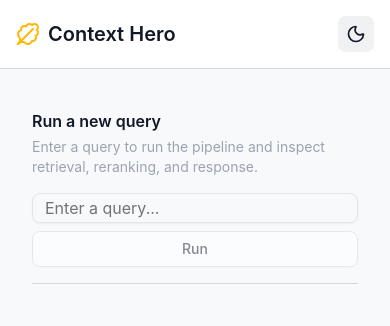
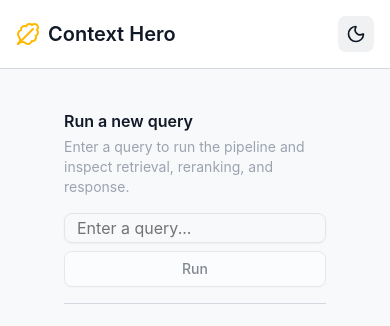
Before and after one commit to mark-mansfield/context-optimzer, a React (Vite) app: page / in a window 390 px wide. Shown: the top 326 px of the page. Built offline with nearby package versions, Linux system fonts and the light colour scheme.

Commit message:
add breakpoints and limit the largest width of the content

```diff
--- a/src/dashboard/Dashboard.tsx
+++ b/src/dashboard/Dashboard.tsx
@@ -62,18 +62,15 @@
   }
 
   return (
-    <main className="flex min-h-screen bg-bg-primary text-text-primary">
-      <section className="flex min-w-0 flex-1 flex-col gap-8">
+    <main className="min-h-screen bg-bg-primary text-text-primary">
       <header className="flex w-full items-center p-4 justify-between border-b border-border bg-bg-surface">
         <h1 className="flex items-center gap-2 text-xl font-semibold">
-            <LeafyGreen
-              className="size-6 shrink-0 text-amber-400"
-              aria-hidden
-            />
+          <LeafyGreen className="size-6 shrink-0 text-amber-400" aria-hidden />
           Context Hero
         </h1>
         <ThemeToggle />
       </header>
+      <section className="mx-auto flex min-w-0 max-w-(--breakpoint-5xl) flex-1 flex-col gap-8 p-8">
         <div className="p-8 flex flex-col gap-4 py-2">
           <div className="flex flex-col gap-1">
             <h2 className="text-base font-semibold">Run a new query</h2>
--- a/src/dashboard/index.css
+++ b/src/dashboard/index.css
@@ -4,8 +4,17 @@
 
 @custom-variant dark (&:where(.dark, .dark *));
 
-/* Tailwind theme: use existing CSS variables so utilities like bg-bg-surface, text-text-primary work */
+/* Tailwind v4 theme (replaces tailwind.config.js): colors, radius, breakpoints. Override --breakpoint-* to change responsive breakpoints. */
 @theme inline {
+  /* Breakpoints (min-width); use sm:, md:, lg:, xl:, 2xl: in classes */
+  --breakpoint-sm: 40rem;   /* 640px */
+  --breakpoint-md: 48rem;  /* 768px */
+  --breakpoint-lg: 64rem;  /* 1024px */
+  --breakpoint-xl: 80rem;  /* 1280px */
+  --breakpoint-2xl: 96rem; /* 1536px */
+  --breakpoint-3xl: 112rem; /* 1792px */
+  --breakpoint-4xl: 128rem; /* 2048px */
+  --breakpoint-5xl: 144rem; /* 2304px */
   --color-bg-primary: var(--color-bg-primary);
   --color-bg-surface: var(--color-bg-surface);
   --color-bg-muted: var(--color-bg-muted);
```
Lines whose indentation alone changed are shown as unchanged.
